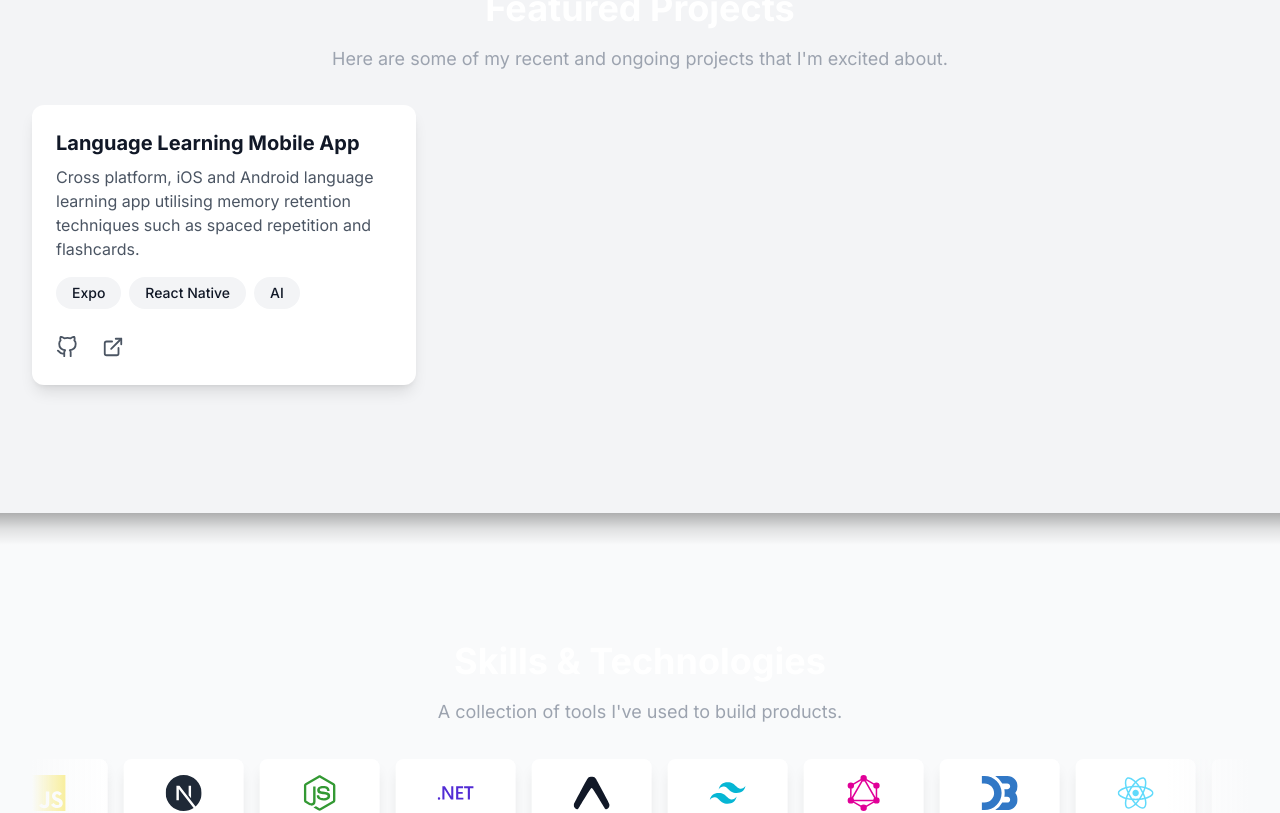
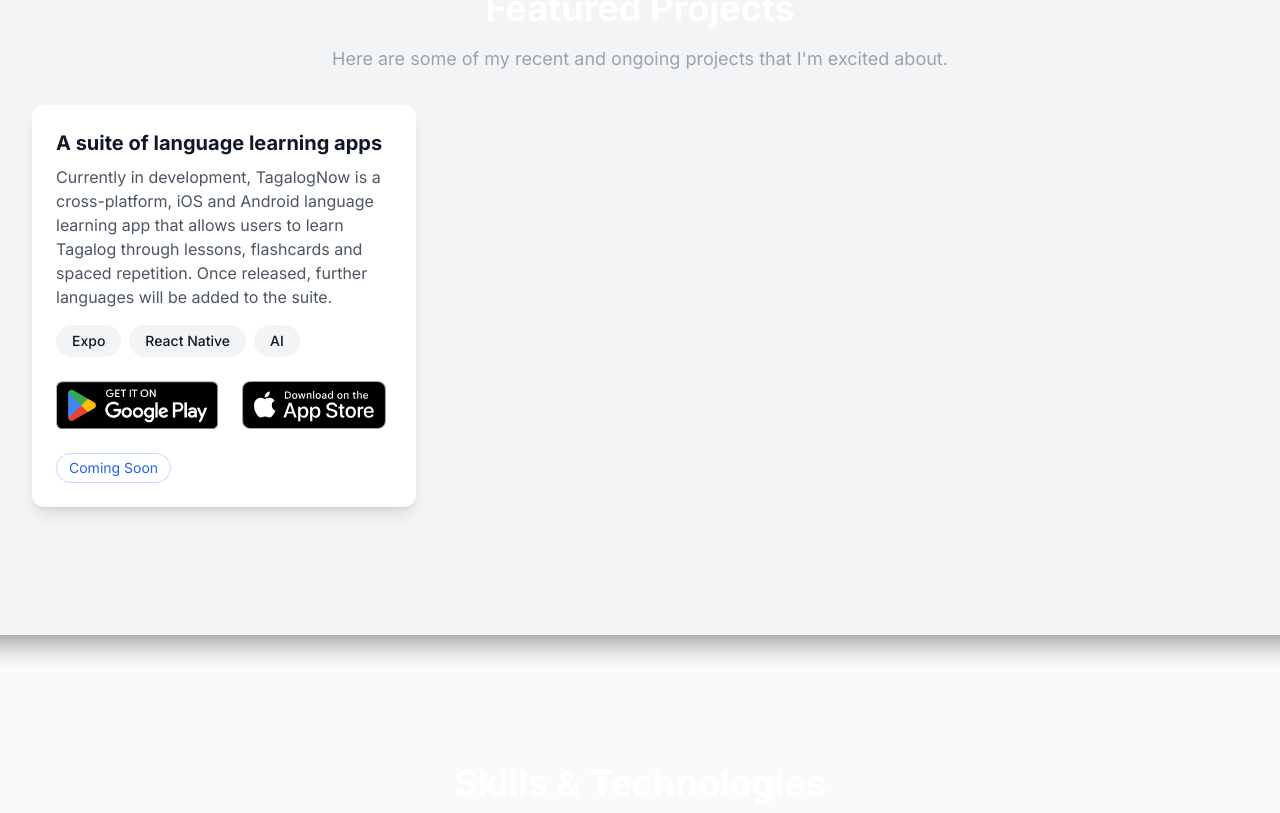
Before and after one commit to code-juno/code-juno-web, a Next.js app: page / in a window 1280 px wide. Shown: the part 940-1753 px from the top of the page. Built offline with nearby package versions, Linux system fonts and the light colour scheme.

Commit message:
update the projects section

```diff
--- a/app/components/sections/ProjectsSection.tsx
+++ b/app/components/sections/ProjectsSection.tsx
@@ -3,7 +3,6 @@
 import { motion } from "framer-motion";
 import { FiGithub, FiExternalLink } from "react-icons/fi";
 import Image from "next/image";
-import { useState } from "react";
 import SectionHeader from "../SectionHeader";
 import styles from "./ProjectsSection.module.css";
 import { SECTION_IDS } from "@/constants";
@@ -15,27 +14,23 @@ type Project = {
   githubUrl?: string;
   liveUrl?: string;
   imageUrl?: string;
+  androidUrl?: string;
+  iosUrl?: string;
 };
 
 const projects: Project[] = [
   // Add your projects here
   {
-    title: "Language Learning Mobile App",
+    title: "A suite of language learning apps",
     description:
-      "Cross platform, iOS and Android language learning app utilising memory retention techniques such as spaced repetition and flashcards.",
+      "Currently in development, TagalogNow is a cross-platform, iOS and Android language learning app that allows users to learn Tagalog through lessons, flashcards and spaced repetition. Once released, further languages will be added to the suite.",
     technologies: ["Expo", "React Native", "AI"],
+    androidUrl: "#",
+    iosUrl: "#",
   },
 ];
 
 function ProjectCard({ project }: { project: Project }) {
-  const [isHighlighted, setIsHighlighted] = useState(false);
-
-  const handleLinkClick = (e: React.MouseEvent) => {
-    e.preventDefault();
-    setIsHighlighted(true);
-    setTimeout(() => setIsHighlighted(false), 1500);
-  };
-
   return (
     <motion.div
       initial={{ opacity: 0, y: 20 }}
@@ -70,40 +65,84 @@ function ProjectCard({ project }: { project: Project }) {
             </span>
           ))}
         </div>
-        <div className="flex items-center gap-6">
+        <div className="flex items-center gap-6 flex-wrap">
+          {project.githubUrl && (
             <motion.a
-            href="#"
-            onClick={handleLinkClick}
+              href={project.githubUrl}
               className="text-gray-600 hover:text-gray-900 dark:text-gray-400 dark:hover:text-white transition-colors duration-200"
               whileHover={{ scale: 1.1 }}
               whileTap={{ scale: 0.95 }}
             >
               <FiGithub size={22} />
             </motion.a>
+          )}
+          {project.androidUrl && (
             <motion.a
-            href="#"
-            onClick={handleLinkClick}
+              href={project.androidUrl}
+              className="h-12 w-auto"
+              whileHover={{ scale: 1.05 }}
+              whileTap={{ scale: 0.95 }}
+              onClick={(e) => {
+                if (project.androidUrl === "#") {
+                  e.preventDefault();
+                  alert("Coming soon!");
+                }
+              }}
+            >
+              <Image
+                src="/GetItOnGooglePlay.png"
+                alt="Get it on Google Play"
+                width={250}
+                height={80}
+                className="h-full w-auto"
+              />
+            </motion.a>
+          )}
+          {project.iosUrl && (
+            <motion.a
+              href={project.iosUrl}
+              className="h-12 w-auto"
+              whileHover={{ scale: 1.05 }}
+              whileTap={{ scale: 0.95 }}
+              onClick={(e) => {
+                if (project.iosUrl === "#") {
+                  e.preventDefault();
+                  alert("Coming soon!");
+                }
+              }}
+            >
+              <Image
+                src="/DownloadOnAppStore.svg"
+                alt="Download on the App Store"
+                width={120}
+                height={40}
+                className="h-full w-auto"
+              />
+            </motion.a>
+          )}
+          {project.liveUrl && (
+            <motion.a
+              href={project.liveUrl}
               className="text-gray-600 hover:text-gray-900 dark:text-gray-400 dark:hover:text-white transition-colors duration-200"
               whileHover={{ scale: 1.1 }}
               whileTap={{ scale: 0.95 }}
+              onClick={(e) => {
+                if (project.liveUrl === "#") {
+                  e.preventDefault();
+                  alert("Coming soon!");
+                }
+              }}
             >
               <FiExternalLink size={22} />
             </motion.a>
-          <motion.span
-            initial={{ opacity: 0, scale: 0.9 }}
-            animate={{
-              opacity: isHighlighted ? 1 : 0,
-              scale: isHighlighted ? 1 : 0.9,
-            }}
-            transition={{ duration: 0.2 }}
-            className={`text-sm px-3 py-1 rounded-full ${
-              isHighlighted
-                ? "bg-blue-100 dark:bg-blue-900/50 text-blue-600 dark:text-blue-300 border border-blue-200 dark:border-blue-800"
-                : "pointer-events-none"
-            }`}
+          )}
+          {!project.liveUrl && (
+            <span
+              className={`text-sm px-3 py-1 rounded-full "bg-blue-100 dark:bg-blue-900/50 text-blue-600 dark:text-blue-300 border border-blue-200 dark:border-blue-800`}
             >
               Coming Soon
-          </motion.span>
+            </span>
+          )}
         </div>
       </div>
     </motion.div>
```
Also changed, not shown: public/DownloadOnAppStore.svg (added), public/GetItOnGooglePlay.png (added). Lines whose indentation alone changed are shown as unchanged.
